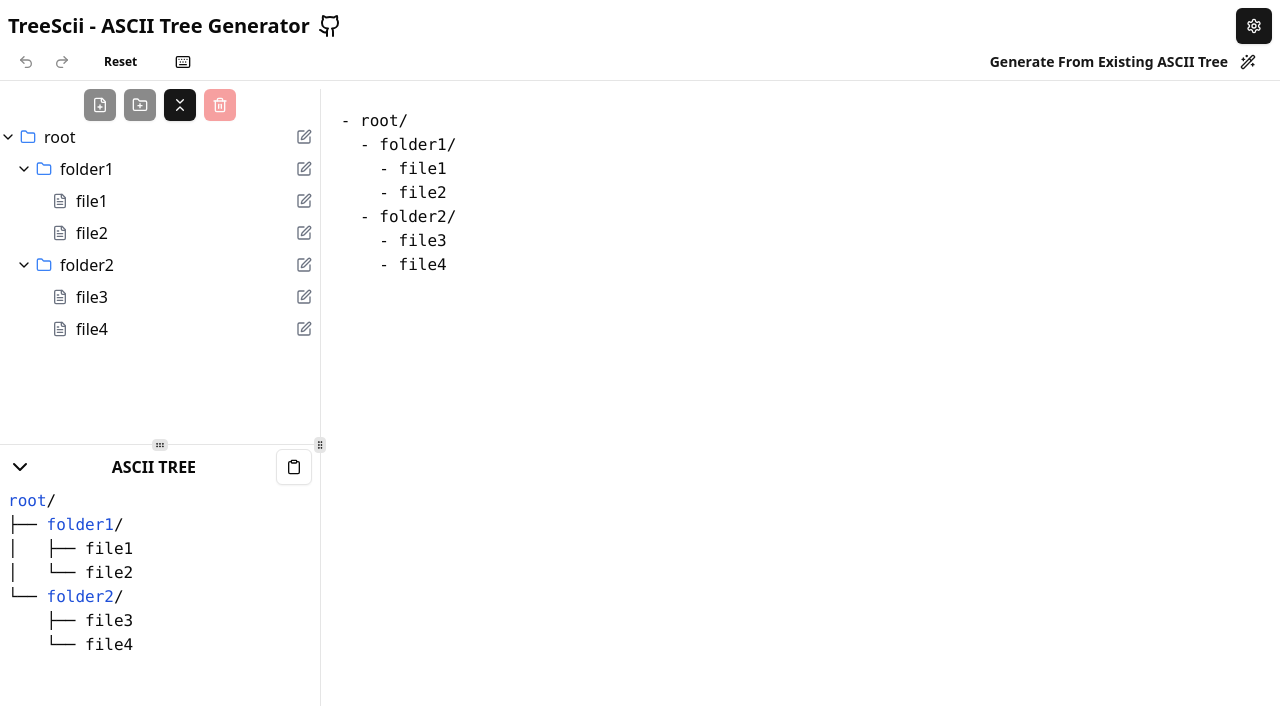
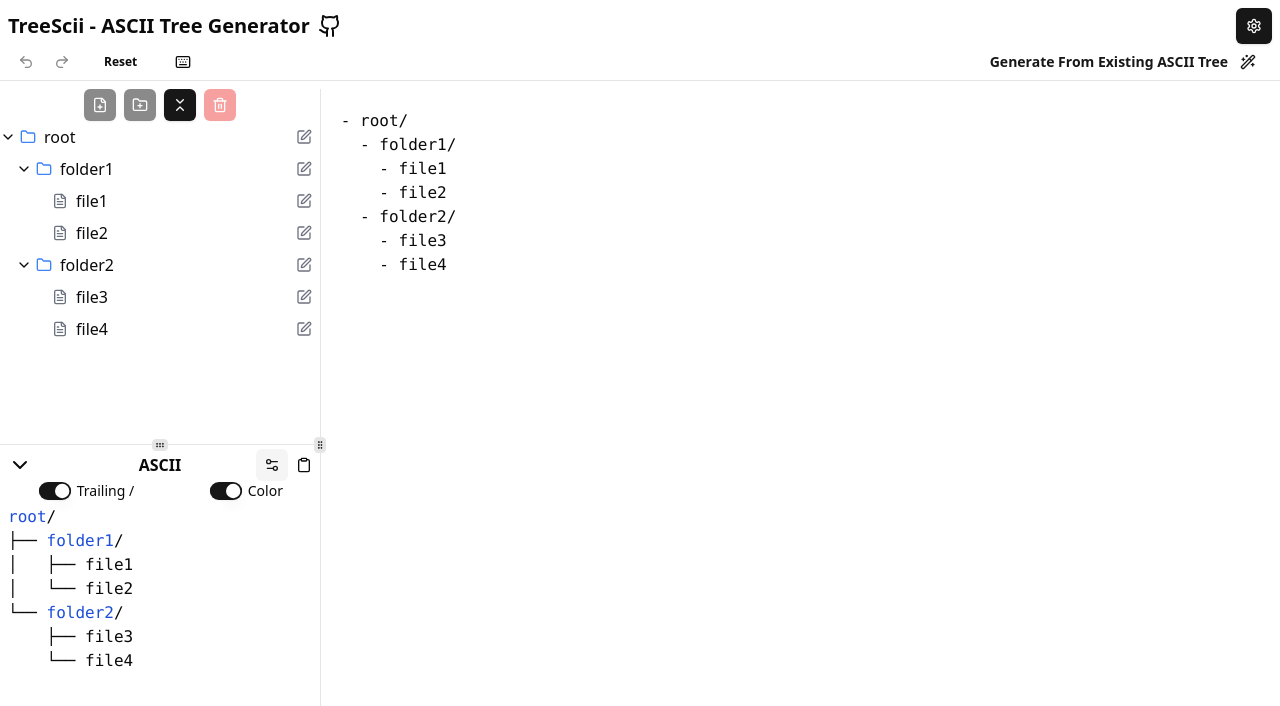
Before and after one commit to Mirrorgo/ascii-tree, a React (Vite) app: page / in a window 1280 px wide. Both pictures are taken after a click on the button 293 px from the left and 467 px from the top of the page. Shown: the top 706 px of the page. Built offline with nearby package versions, Linux system fonts and the light colour scheme.

Commit message:
feat: support copy with or without trailing slash; support coloring

```diff
--- a/package.json
+++ b/package.json
@@ -14,10 +14,13 @@
     "@radix-ui/react-accordion": "^1.2.2",
     "@radix-ui/react-dialog": "^1.1.4",
     "@radix-ui/react-dropdown-menu": "^2.1.4",
+    "@radix-ui/react-label": "^2.1.1",
     "@radix-ui/react-menubar": "^1.1.4",
     "@radix-ui/react-select": "^2.1.4",
     "@radix-ui/react-slot": "^1.1.0",
+    "@radix-ui/react-switch": "^1.1.2",
     "@radix-ui/react-toast": "^1.2.4",
+    "@radix-ui/react-toggle": "^1.1.1",
     "@radix-ui/react-tooltip": "^1.1.6",
     "@vercel/analytics": "^1.4.1",
     "class-variance-authority": "^0.7.0",
--- a/src/components/mg/ascii-tree-panel.tsx
+++ b/src/components/mg/ascii-tree-panel.tsx
@@ -1,9 +1,23 @@
-import { Check, ChevronDown, ChevronRight, Clipboard } from "lucide-react";
+import {
+  Check,
+  ChevronDown,
+  ChevronRight,
+  Clipboard,
+  Settings2,
+} from "lucide-react";
 import { ResizablePanel } from "../ui/resizable";
-import { Button } from "../ui/button";
-import { Dispatch, RefObject, SetStateAction, useState } from "react";
+import {
+  Dispatch,
+  MouseEvent,
+  RefObject,
+  SetStateAction,
+  useState,
+} from "react";
 import { ImperativePanelHandle } from "react-resizable-panels";
 import { TreeNode } from "@/typings";
+import { Toggle } from "../ui/toggle";
+import { Switch } from "../ui/switch";
+import { Label } from "../ui/label";
 
 type AsciiTreePanelProps = {
   asciiTreeRef: RefObject<ImperativePanelHandle>;
@@ -12,29 +26,6 @@ type AsciiTreePanelProps = {
   showExplorerPanel: boolean;
   fileTree: TreeNode;
   generateAscii: (fileTree: TreeNode) => string;
-};
-
-// 用于渲染单行ASCII文本的组件,主要是着色
-const AsciiLine = ({ line }: { line: string }) => {
-  // 匹配前缀（包括缩进和树形符号）、名称和可能的斜杠
-  const match = line.match(/(.*?[└├]── )?(.+?)(\/?$)/);
-
-  if (!match) {
-    return <div>{line}</div>;
-  }
-
-  const [, prefix = "", name, slash = ""] = match;
-
-  // 只有当存在斜杠时，名称才需要着色
-  const isFolder = slash === "/";
-
-  return (
-    <div>
-      {prefix}
-      <span className={isFolder ? "text-blue-700" : undefined}>{name}</span>
-      {slash}
-    </div>
-  );
 };
 
 const AsciiTreePanel = ({
@@ -46,7 +37,43 @@ const AsciiTreePanel = ({
   generateAscii,
 }: AsciiTreePanelProps) => {
   const [copied, setCopied] = useState(false);
-  const asciiLines = generateAscii(fileTree).split("\n");
+  const [showTrailingSlash, setShowTrailingSlash] = useState(true);
+  const [isAsciiColored, setIsAsciiColored] = useState(true);
+  const [isToolbarVisible, setIsToolbarVisible] = useState(false);
+
+  // 处理ASCII内容
+  const processAsciiContent = (rawAscii: string) => {
+    return showTrailingSlash
+      ? rawAscii
+      : rawAscii
+          .split("\n")
+          .map((line) => (line.endsWith("/") ? line.slice(0, -1) : line))
+          .join("\n");
+  };
+
+  const rawAscii = generateAscii(fileTree);
+
+  const handleCopyClick = (e: MouseEvent<HTMLButtonElement>) => {
+    e.stopPropagation();
+    navigator.clipboard.writeText(processAsciiContent(rawAscii));
+    setCopied(true);
+    setTimeout(() => setCopied(false), 600);
+  };
+
+  const handleToggleToolbar = (e: MouseEvent<HTMLButtonElement>) => {
+    e.stopPropagation();
+    setIsToolbarVisible(!isToolbarVisible);
+  };
+
+  const handlePanelToggle = () => {
+    if (isAsciiTreeCollapse) {
+      asciiTreeRef.current?.expand();
+    } else {
+      asciiTreeRef.current?.collapse();
+    }
+    setIsAsciiTreeCollapse(!isAsciiTreeCollapse);
+  };
+
   return (
     <ResizablePanel
       ref={asciiTreeRef}
@@ -61,11 +88,7 @@ const AsciiTreePanel = ({
     >
       <div
         className="mt-1 px-2 flex justify-between items-center cursor-pointer"
-        onClick={() => {
-          if (isAsciiTreeCollapse) asciiTreeRef.current?.expand();
-          else asciiTreeRef.current?.collapse();
-          setIsAsciiTreeCollapse(!isAsciiTreeCollapse);
-        }}
+        onClick={handlePanelToggle}
       >
         {!showExplorerPanel ? (
           <div className="w-6" />
@@ -74,34 +97,93 @@ const AsciiTreePanel = ({
         ) : (
           <ChevronDown />
         )}
-        <div className="font-bold uppercase">ascii tree</div>
-        <Button
-          variant="outline"
-          size="icon"
-          onClick={(e) => {
-            setCopied(true);
-            setTimeout(() => {
-              setCopied(false);
-            }, 600);
-            const ascii = generateAscii(fileTree);
-            navigator.clipboard.writeText(ascii);
-            e.stopPropagation();
-          }}
-        >
-          {copied ? <Check /> : <Clipboard />}
-        </Button>
+        <div className="font-bold uppercase translate-x-4">ascii</div>
+        <div className="-mr-2">
+          <Toggle
+            size="sm"
+            onClick={handleToggleToolbar}
+            pressed={isToolbarVisible}
+          >
+            <Settings2 />
+          </Toggle>
+          <Toggle size="sm" pressed={false} onClick={handleCopyClick}>
+            {copied ? <Check /> : <Clipboard />}
+          </Toggle>
+        </div>
       </div>
+
+      {isToolbarVisible && (
+        <div className="flex justify-around">
+          <div className="flex items-center space-x-1">
+            <Switch
+              id="trailing-slash"
+              className="scale-90"
+              checked={showTrailingSlash}
+              onCheckedChange={setShowTrailingSlash}
+            />
+            <Label htmlFor="trailing-slash">Trailing / </Label>
+          </div>
+          <div className="flex items-center space-x-1">
+            <Switch
+              id="coloring"
+              className="scale-90"
+              checked={isAsciiColored}
+              onCheckedChange={setIsAsciiColored}
+            />
+            <Label htmlFor="coloring">Color</Label>
+          </div>
+        </div>
+      )}
+
       <div
         className={`flex-1 px-2 py-1 font-mono whitespace-pre ${
           isAsciiTreeCollapse ? "overflow-hidden" : "overflow-auto"
         }`}
       >
-        {asciiLines.map((line, index) => (
-          <AsciiLine key={index} line={line} />
+        {rawAscii.split("\n").map((line, index) => (
+          <AsciiLine
+            key={index}
+            line={line}
+            showTrailingSlash={showTrailingSlash}
+            isAsciiColored={isAsciiColored}
+          />
         ))}
       </div>
     </ResizablePanel>
   );
 };
 
+// 用于渲染单行ASCII文本的组件,主要是着色
+const AsciiLine = ({
+  line,
+  showTrailingSlash,
+  isAsciiColored,
+}: {
+  line: string;
+  showTrailingSlash: boolean;
+  isAsciiColored: boolean;
+}) => {
+  const match = line.match(/(.*?[└├]── )?(.+?)(\/?$)/);
+
+  if (!match) {
+    return <div>{line}</div>;
+  }
+
+  const [, prefix = "", name, slash = ""] = match;
+
+  return (
+    <div>
+      {prefix}
+      <span
+        className={
+          isAsciiColored && slash === "/" ? "text-blue-700" : undefined
+        }
+      >
+        {name}
+      </span>
+      {showTrailingSlash ? slash : ""}
+    </div>
+  );
+};
+
 export default AsciiTreePanel;
--- /dev/null
+++ b/src/components/ui/label.tsx
@@ -0,0 +1,24 @@
+import * as React from "react"
+import * as LabelPrimitive from "@radix-ui/react-label"
+import { cva, type VariantProps } from "class-variance-authority"
+
+import { cn } from "@/lib/utils"
+
+const labelVariants = cva(
+  "text-sm font-medium leading-none peer-disabled:cursor-not-allowed peer-disabled:opacity-70"
+)
+
+const Label = React.forwardRef<
+  React.ElementRef<typeof LabelPrimitive.Root>,
+  React.ComponentPropsWithoutRef<typeof LabelPrimitive.Root> &
+    VariantProps<typeof labelVariants>
+>(({ className, ...props }, ref) => (
+  <LabelPrimitive.Root
+    ref={ref}
+    className={cn(labelVariants(), className)}
+    {...props}
+  />
+))
+Label.displayName = LabelPrimitive.Root.displayName
+
+export { Label }
--- /dev/null
+++ b/src/components/ui/switch.tsx
@@ -0,0 +1,27 @@
+import * as React from "react"
+import * as SwitchPrimitives from "@radix-ui/react-switch"
+
+import { cn } from "@/lib/utils"
+
+const Switch = React.forwardRef<
+  React.ElementRef<typeof SwitchPrimitives.Root>,
+  React.ComponentPropsWithoutRef<typeof SwitchPrimitives.Root>
+>(({ className, ...props }, ref) => (
+  <SwitchPrimitives.Root
+    className={cn(
+      "peer inline-flex h-5 w-9 shrink-0 cursor-pointer items-center rounded-full border-2 border-transparent shadow-sm transition-colors focus-visible:outline-none focus-visible:ring-2 focus-visible:ring-ring focus-visible:ring-offset-2 focus-visible:ring-offset-background disabled:cursor-not-allowed disabled:opacity-50 data-[state=checked]:bg-primary data-[state=unchecked]:bg-input",
+      className
+    )}
+    {...props}
+    ref={ref}
+  >
+    <SwitchPrimitives.Thumb
+      className={cn(
+        "pointer-events-none block h-4 w-4 rounded-full bg-background shadow-lg ring-0 transition-transform data-[state=checked]:translate-x-4 data-[state=unchecked]:translate-x-0"
+      )}
+    />
+  </SwitchPrimitives.Root>
+))
+Switch.displayName = SwitchPrimitives.Root.displayName
+
+export { Switch }
--- /dev/null
+++ b/src/components/ui/toggle.tsx
@@ -0,0 +1,43 @@
+import * as React from "react"
+import * as TogglePrimitive from "@radix-ui/react-toggle"
+import { cva, type VariantProps } from "class-variance-authority"
+
+import { cn } from "@/lib/utils"
+
+const toggleVariants = cva(
+  "inline-flex items-center justify-center gap-2 rounded-md text-sm font-medium transition-colors hover:bg-muted hover:text-muted-foreground focus-visible:outline-none focus-visible:ring-1 focus-visible:ring-ring disabled:pointer-events-none disabled:opacity-50 data-[state=on]:bg-accent data-[state=on]:text-accent-foreground [&_svg]:pointer-events-none [&_svg]:size-4 [&_svg]:shrink-0",
+  {
+    variants: {
+      variant: {
+        default: "bg-transparent",
+        outline:
+          "border border-input bg-transparent shadow-sm hover:bg-accent hover:text-accent-foreground",
+      },
+      size: {
+        default: "h-9 px-2 min-w-9",
+        sm: "h-8 px-1.5 min-w-8",
+        lg: "h-10 px-2.5 min-w-10",
+      },
+    },
+    defaultVariants: {
+      variant: "default",
+      size: "default",
+    },
+  }
+)
+
+const Toggle = React.forwardRef<
+  React.ElementRef<typeof TogglePrimitive.Root>,
+  React.ComponentPropsWithoutRef<typeof TogglePrimitive.Root> &
+    VariantProps<typeof toggleVariants>
+>(({ className, variant, size, ...props }, ref) => (
+  <TogglePrimitive.Root
+    ref={ref}
+    className={cn(toggleVariants({ variant, size, className }))}
+    {...props}
+  />
+))
+
+Toggle.displayName = TogglePrimitive.Root.displayName
+
+export { Toggle, toggleVariants }
```
Also changed, not shown: 1 other file (tests, documents, lock files or other folders).
